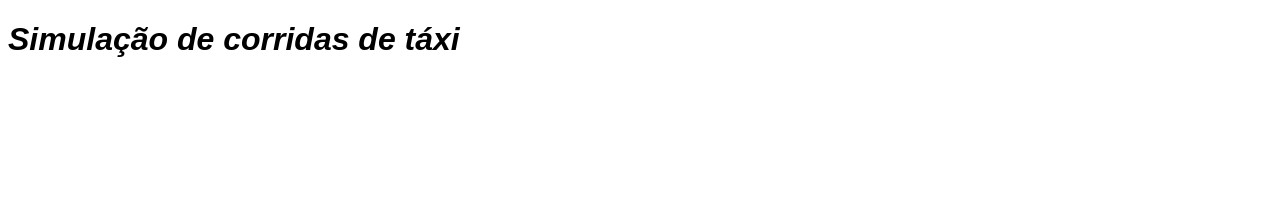
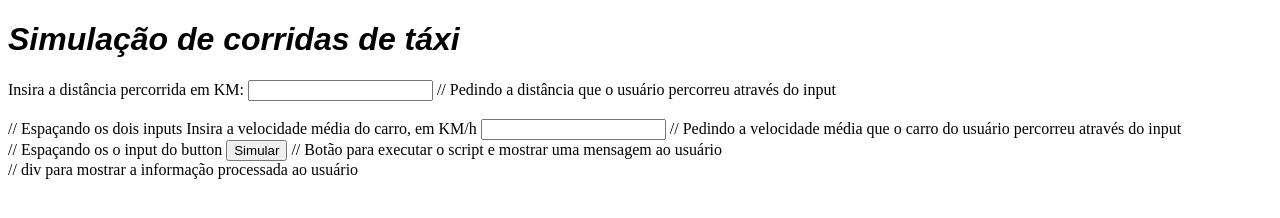
Before and after one commit to Joao-Franciscone/Atividade_Corrida_Algoritmos, a plain HTML site: page index.html in a window 1280 px wide. Drawn offline with Linux system fonts and the light colour scheme.

Commit message:
Modificando a estrutura do HTML e incluindo a função SCRIPT

```diff
--- a/index.html
+++ b/index.html
@@ -8,5 +8,14 @@
 </head>
 <body>
     <h1>Simulação de corridas de táxi</h1>
+    Insira a distância percorrida em KM: <input type="text" id="ipt_distancia"> // Pedindo a distância que o usuário percorreu através do input
+    <br><br> // Espaçando os dois inputs
+    Insira a velocidade média do carro, em KM/h <input type="text" id="ipt_velocidade">  // Pedindo a velocidade média que o carro do usuário percorreu através do input
+    <br> // Espaçando os o input do button
+    <button onclick="simular">Simular</button> // Botão para executar o script e mostrar uma mensagem ao usuário
+    <div id="div_msg"></div> // div para mostrar a informação processada ao usuário
 </body>
+<script>
+    let combustivel_inicial = 25; // variável global de combustível
+</script>
 </html>
```
